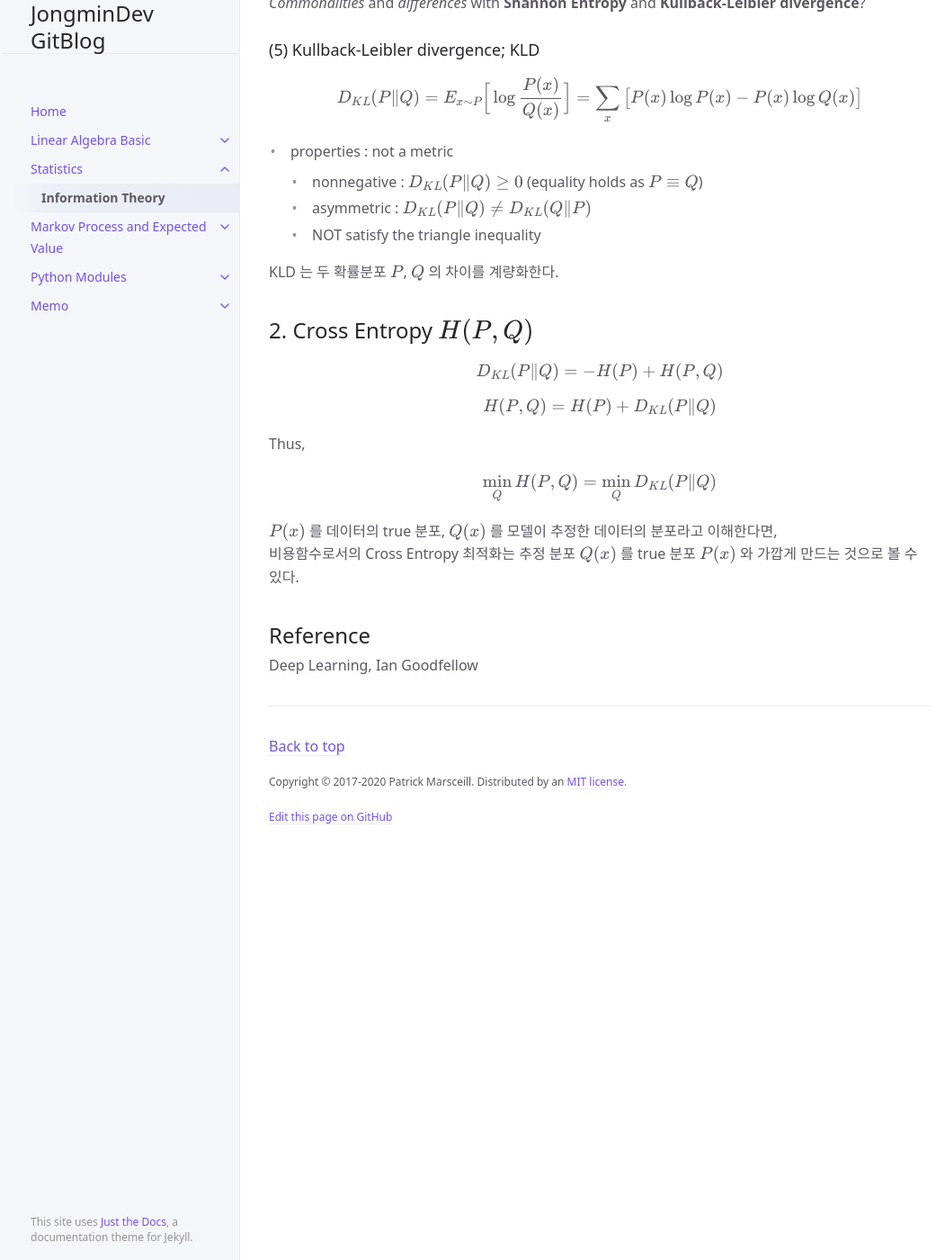
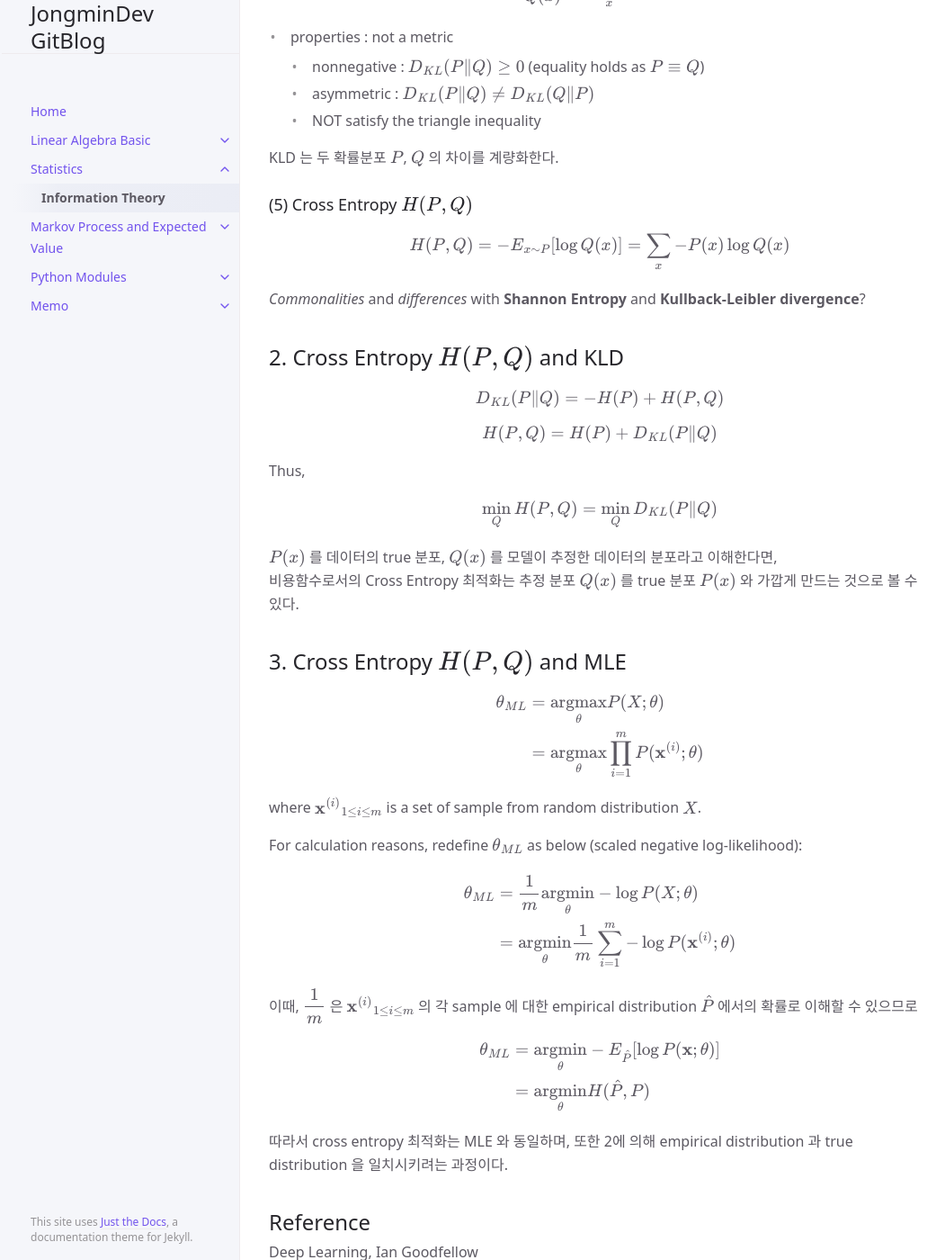
Before and after one commit to jongmindev/jongmindev.github.io, a Jekyll site: the page built from docs/Statistics/InformationTheory.md, in a window 1280 px wide and 1400 px high, scrolled down 1226 px. Shown: the whole window at 90% size, without its empty margins (105-1156 px from the left). Built offline with Jekyll 4.4.1, drawn with Linux system fonts in a browser that asks for light colours; some of the changed text lies outside the part shown.

Commit message:
update: cross entropy

```diff
--- a/docs/Statistics/InformationTheory.md
+++ b/docs/Statistics/InformationTheory.md
@@ -41,13 +41,7 @@ $$ H(P) = \sum_x -P(x) \log P(x) $$
 
 where $P$ is a probability distribution of $X$.
 
-### (4) Cross Entropy $H(P,Q)$
-
-$$ H(P,Q) = - E_{x \sim P} \log Q(x) = \sum_x -P(x) \log Q(x) $$
-
-*Commonalities* and *differences* with **Shannon Entropy** and **Kullback-Leibler divergence**?
-
-### (5) Kullback-Leibler divergence; KLD
+### (4) Kullback-Leibler divergence; KLD
 
 $$ D_{KL}(P \Vert Q) = E_{x\sim P} \Big[ \log \frac{P(x)}{Q(x)} \Big] = \sum_x \big[P(x) \log P(x) - P(x)\log Q(x) \big] $$
 
@@ -58,7 +52,14 @@ $$ D_{KL}(P \Vert Q) = E_{x\sim P} \Big[ \log \frac{P(x)}{Q(x)} \Big] = \sum_x \
 
 KLD 는 두 확률분포 $P$, $Q$ 의 차이를 계량화한다.
 
-## 2. Cross Entropy $H(P,Q)$
+### (5) Cross Entropy $H(P,Q)$
+
+$$ H(P,Q) = - E_{x \sim P} [\log Q(x)] = \sum_x -P(x) \log Q(x) $$
+
+*Commonalities* and *differences* with **Shannon Entropy** and **Kullback-Leibler divergence**?
+
+
+## 2. Cross Entropy $H(P,Q)$ and KLD
 
 $$ D_{KL}(P \Vert Q) = -H(P) + H(P,Q) $$
 
@@ -71,6 +72,38 @@ $$ \min_{Q} H(P,Q) = \min_{Q} D_{KL}(P \Vert Q) $$
 $P(x)$ 를 데이터의 true 분포, $Q(x)$ 를 모델이 추정한 데이터의 분포라고 이해한다면,
 비용함수로서의 Cross Entropy 최적화는 추정 분포 $Q(x)$ 를 true 분포 $P(x)$ 와 가깝게 만드는 것으로 볼 수 있다.
 
+## 3. Cross Entropy $H(P,Q)$ and MLE
+
+$$
+\begin{align*}
+\theta_{ML} &= \mathop{\text{argmax}}\limits_{\theta} P(X;\theta) \\
+&= \mathop{\text{argmax}}\limits_{\theta} \prod_{i=1}^m P(\mathbf{x}^{(i)};\theta)
+\end{align*}
+$$
+
+where $\{ \mathbf{x}^{(i)} \}_{1\le i \le m}$ is a set of sample from random distribution $X$.
+
+For calculation reasons, redefine $\theta_{ML}$ as below (scaled negative log-likelihood):
+
+$$
+\begin{align*}
+\theta_{ML} &= \frac{1}{m} \mathop{\text{argmin}}\limits_{\theta} -\log P(X;\theta) \\
+&= \mathop{\text{argmin}}\limits_{\theta} \frac{1}{m} \sum_{i=1}^m -\log P(\mathbf{x}^{(i)};\theta)
+\end{align*}
+$$
+
+이때, $\dfrac{1}{m}$ 은 $\{ \mathbf{x}^{(i)} \}_{1\le i \le m}$ 의 각 sample 에 대한 empirical distribution $\hat{P}$ 에서의 확률로 이해할 수 있으므로
+
+$$
+\begin{align*}
+\theta_{ML}
+&= \mathop{\text{argmin}}\limits_{\theta} -E_{\hat{P}}[\log P(\mathbf{x};\theta)] \\
+&= \mathop{\text{argmin}}\limits_{\theta} H(\hat{P}, P)
+\end{align*}
+$$
+
+따라서 cross entropy 최적화는 MLE 와 동일하며, 또한 2에 의해 empirical distribution 과 true distribution 을 일치시키려는 과정이다.
+
 
 ## Reference
 Deep Learning, Ian Goodfellow
```
